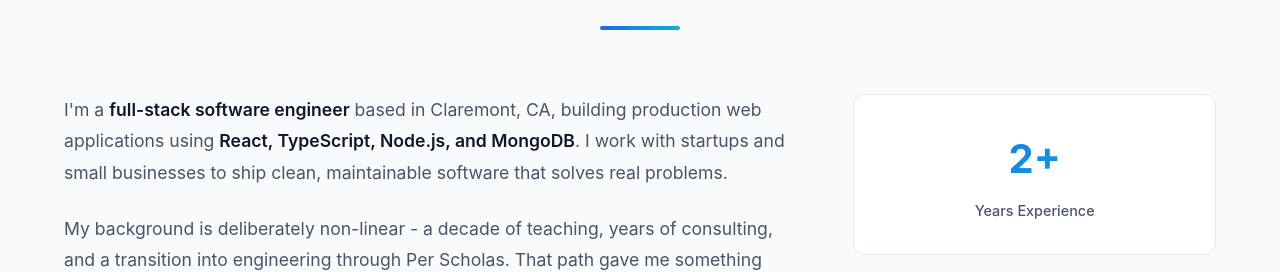
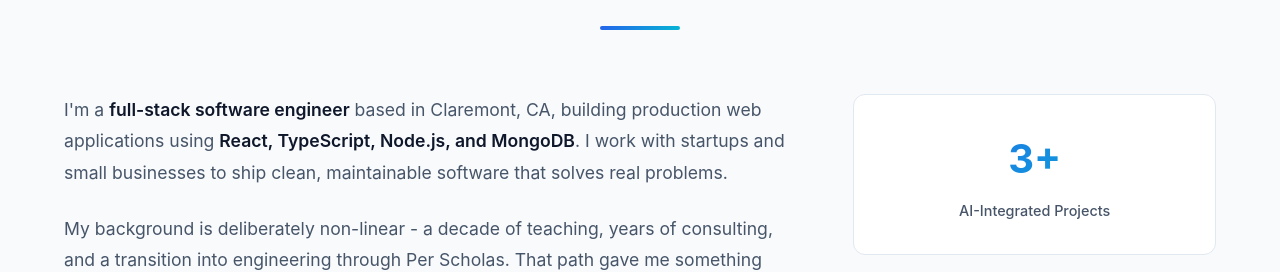
Before and after one commit to alikirat/ali-kirat-portfolio, a React (Create React App) app: page / in a window 1280 px wide. Shown: the part 920-1192 px from the top of the page. Built offline with nearby package versions, Linux system fonts and the light colour scheme.

Commit message:
Remove years-of-experience claim from About section
Replaced the "2+ Years Experience" stat with "3+ AI-Integrated
Projects" instead of leaving a gap. Quantifying years risks
undercutting candidacy for roles rather than helping it.

```diff
--- a/src/components/About/About.jsx
+++ b/src/components/About/About.jsx
@@ -33,8 +33,8 @@ const About = () => {
 
           <div className="about-highlights">
             <div className="highlight-card">
-              <div className="highlight-number">2+</div>
-              <div className="highlight-label">Years Experience</div>
+              <div className="highlight-number">3+</div>
+              <div className="highlight-label">AI-Integrated Projects</div>
             </div>
             <div className="highlight-card">
               <div className="highlight-number">5+</div>
```
